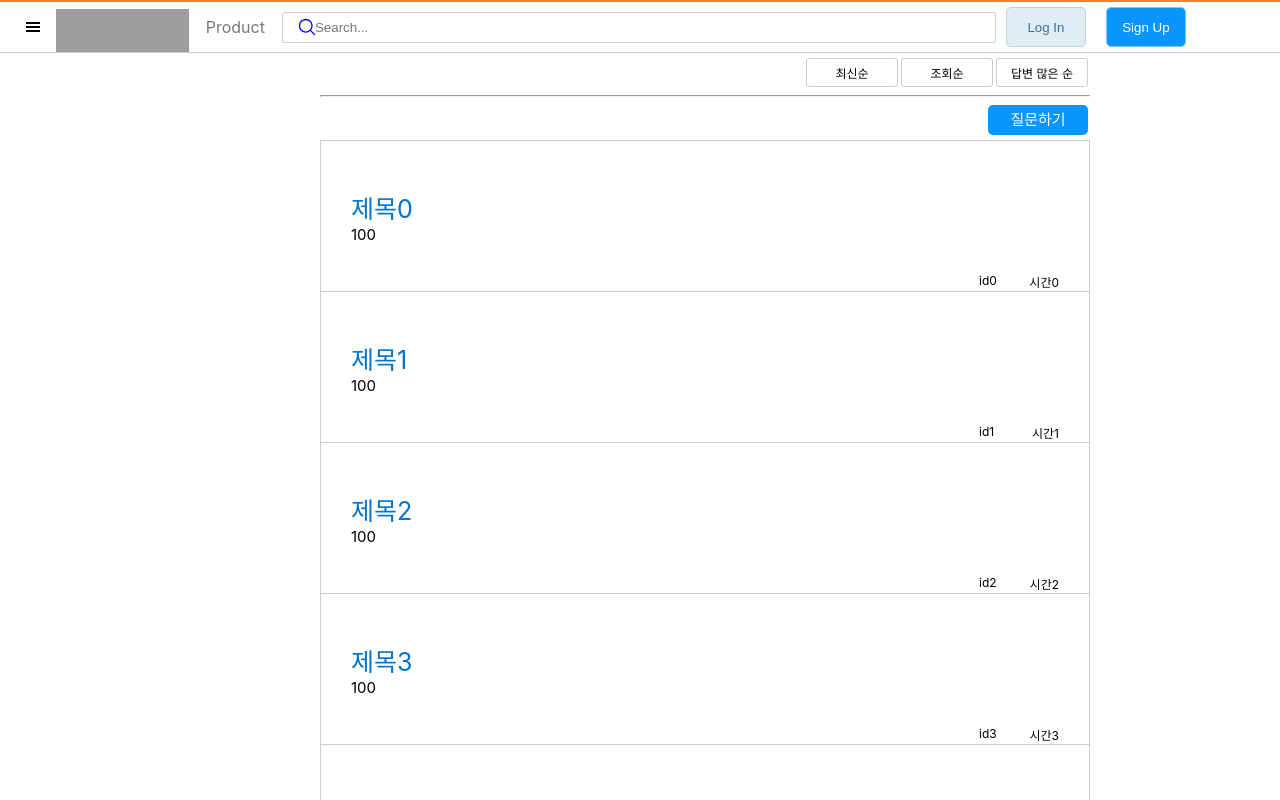
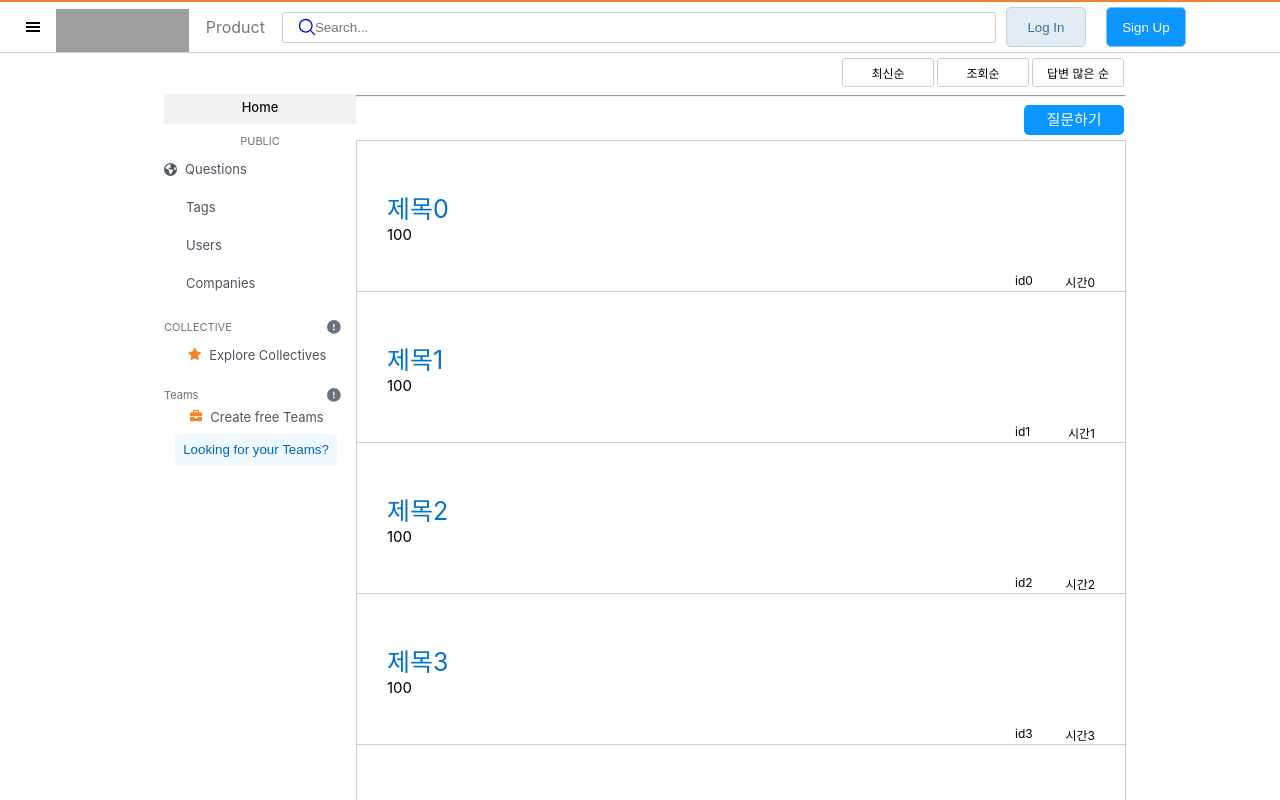
Before and after one commit to codestates-seb/seb45_pre_014, a React (Create React App) app in the folder client/: page /board in a window 1280 px wide. Shown: the top 800 px of the page. Built offline with nearby package versions, Linux system fonts and the light colour scheme; grey boxes are pictures that could not be loaded.

Commit message:
nav 질문게시판에 삽입

```diff
--- a/client/src/component/Nav.js
+++ b/client/src/component/Nav.js
@@ -7,7 +7,8 @@ export const DivContainer = styled.div`
   width: 200px;
   float: left;
   display: inline;
-  border-right: 1px solid #e1e2e5;
+  margin-bottom: auto;
+  margin-top: 21px;
   li {
     list-style: none;
   }
--- a/client/src/pages/board/board.css
+++ b/client/src/pages/board/board.css
@@ -2,7 +2,7 @@
   width: 100vw;
   display: flex;
   align-items: center;
-  flex-direction: column;
+  flex-direction: row;
   justify-content: center;
 }
 .board_container{
@@ -10,7 +10,6 @@
   max-width: 890px;
   display: flex;
   flex-direction: column;
-  margin-left: 10vw;
 }
 
 .filter_container{
--- a/client/src/pages/board/board.js
+++ b/client/src/pages/board/board.js
@@ -5,6 +5,7 @@ import React from 'react';
 import { Link } from 'react-router-dom';
 import { BoardList } from '../../component/BoardList/BoardList';
 import axios from 'axios';
+import Nav from '../../component/Nav'
 
 
 const FilterSearch = styled.div`
@@ -79,6 +80,7 @@ export function Board( {search} ){
   arr = paginationarr.slice((page-1)*10,page*10)
   return(
     <div className = 'board'>
+      <Nav />
     <main className='board_container'>
       <div className='filter_container'>
         <FilterSearch className={filter === 'new' ? 'filterselected' : {}} onClick={()=>setfilter('new')}>최신순</FilterSearch>
--- a/client/src/pages/board_note/board_note.css
+++ b/client/src/pages/board_note/board_note.css
@@ -2,7 +2,7 @@
   width: 100vw;
   display: flex;
   align-items: center;
-  flex-direction: column;
+  flex-direction: row;
   justify-content: center;
 }
 
@@ -10,7 +10,6 @@
   width: 60vw;
   display: flex;
   flex-direction: column;
-  margin-left: 10vw;
 }
 
 .deletepopuptrue{
--- a/client/src/pages/board_note/board_note.js
+++ b/client/src/pages/board_note/board_note.js
@@ -3,6 +3,7 @@ import { useEffect, useState } from 'react';//답변하기 누르면 리렌더
 import './board_note.css';
 import { Link } from 'react-router-dom';
 import axios from 'axios';
+import Nav from '../../component/Nav';
 
 const BoardNoteHead = styled.div`
   display: flex;
@@ -111,6 +112,7 @@ export function BoardNote(){
 
   return (
     <div className='board_note'>
+      <Nav />
       <div className='board_note_container'>
         <BoardNoteHead>
           <div className='title_andelse'>
```
